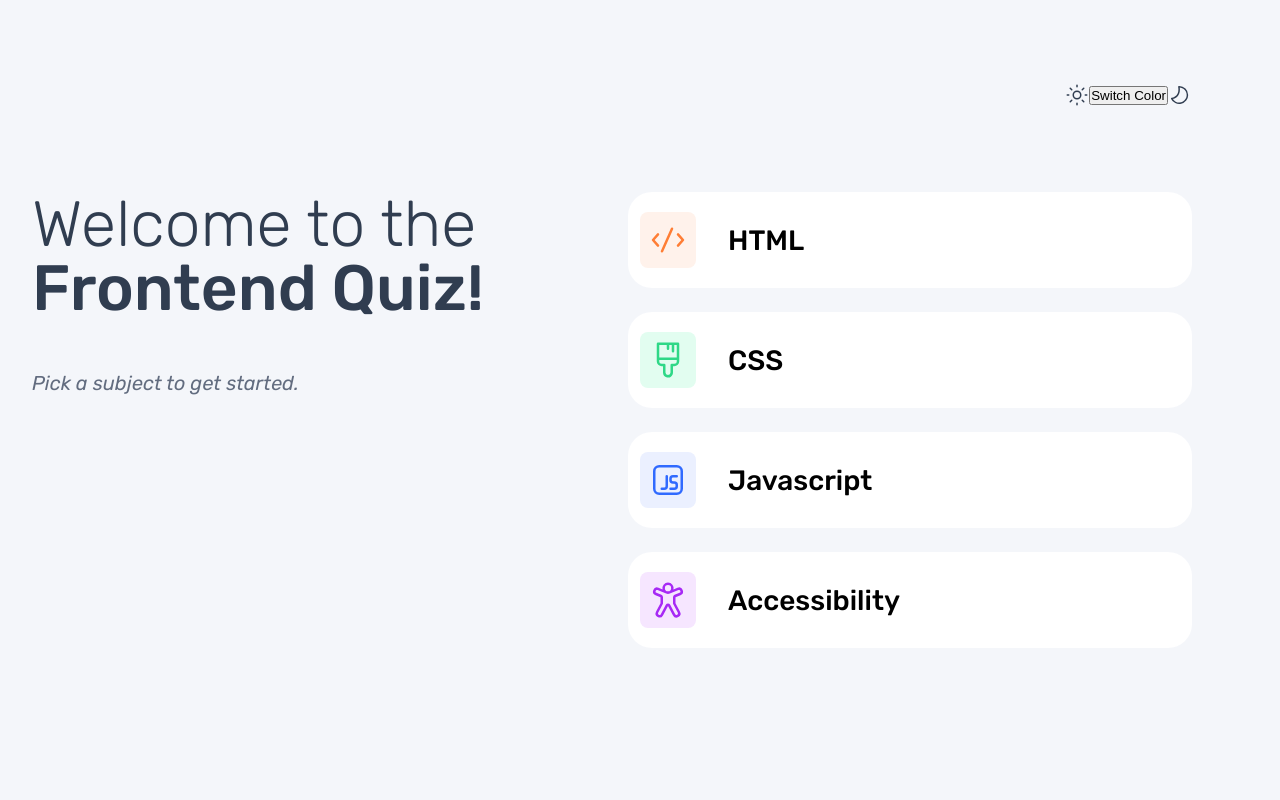
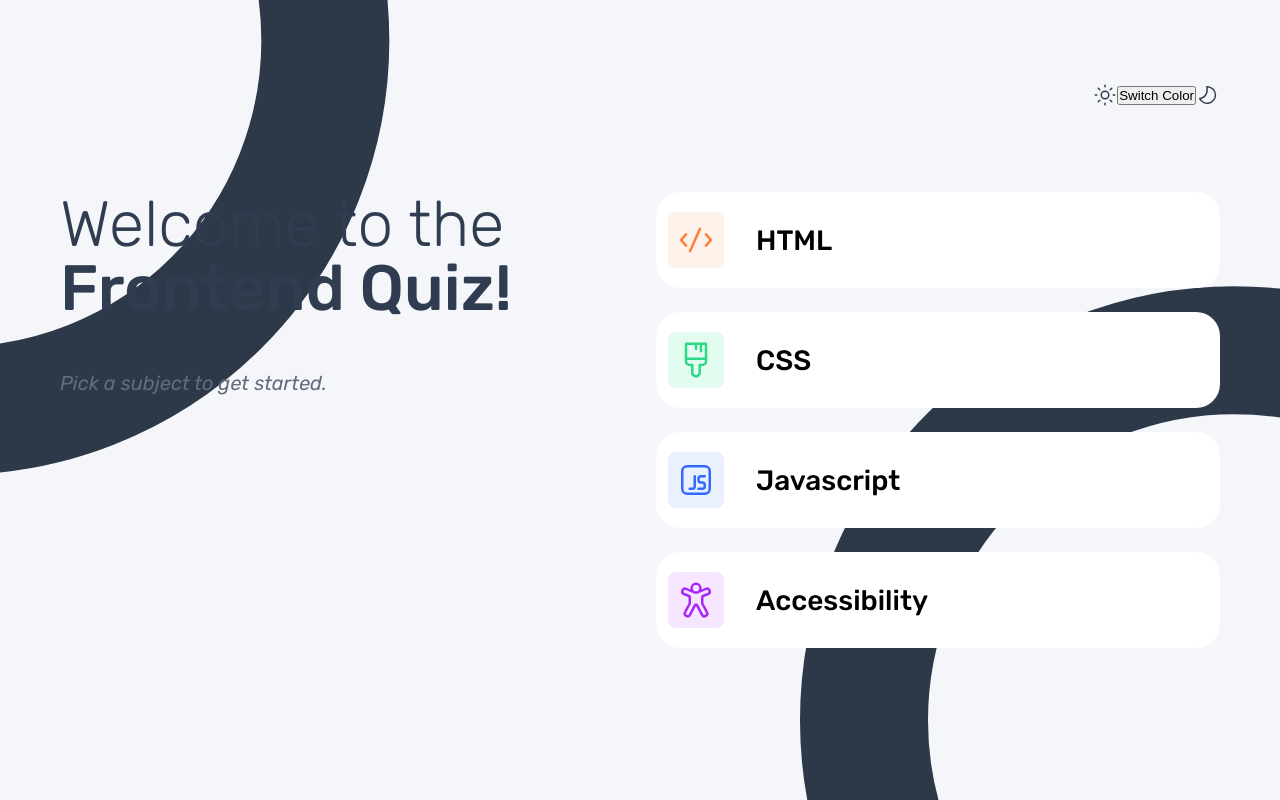
Before and after one commit to AljoschaNy/quiz-app, a React (Vite) app in the folder frontend/: page / in a window 1280 px wide. Built offline with nearby package versions, Linux system fonts and the light colour scheme.

Commit message:
Add background-image to page, adjust element positions

```diff
--- a/frontend/src/App.css
+++ b/frontend/src/App.css
@@ -6,6 +6,7 @@
 
 .main-container {
   max-width: 1160px;
+  margin: 0 auto;
 }
 
 main {
--- a/frontend/src/index.css
+++ b/frontend/src/index.css
@@ -49,6 +49,15 @@
   line-height: var(--line-height);
   color: var(--primary-color);
   background-color: var(--bg-primary);
+  background-image: url("./assets/pattern-background-desktop-dark.svg");
+  background-size: cover;
+  background-repeat: no-repeat;
+  background-position: center center;
+}
+
+html,
+body {
+  height: 100%
 }
 
 /* Typography Styles */
```
Also changed, not shown: frontend/src/assets/pattern-background-desktop-dark.svg (added).
